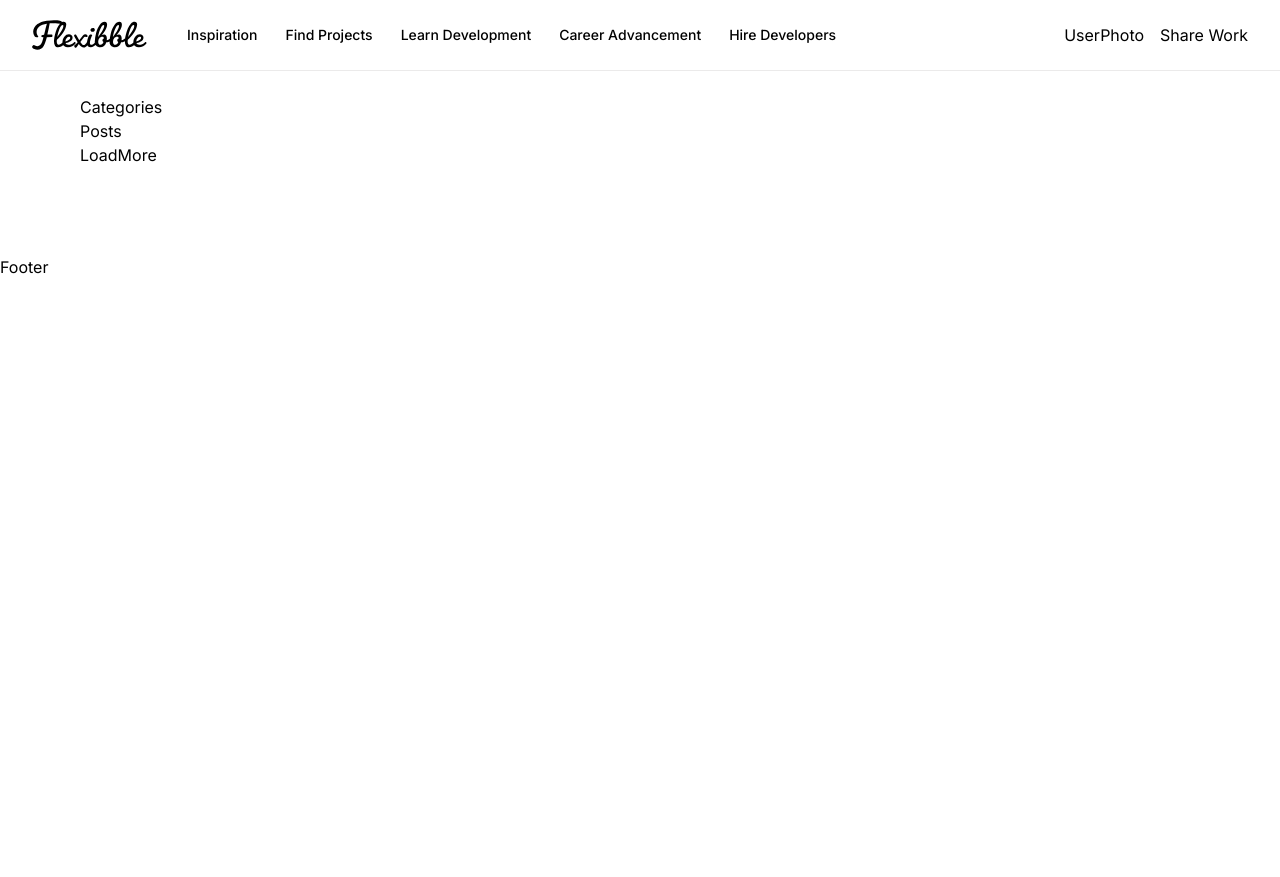
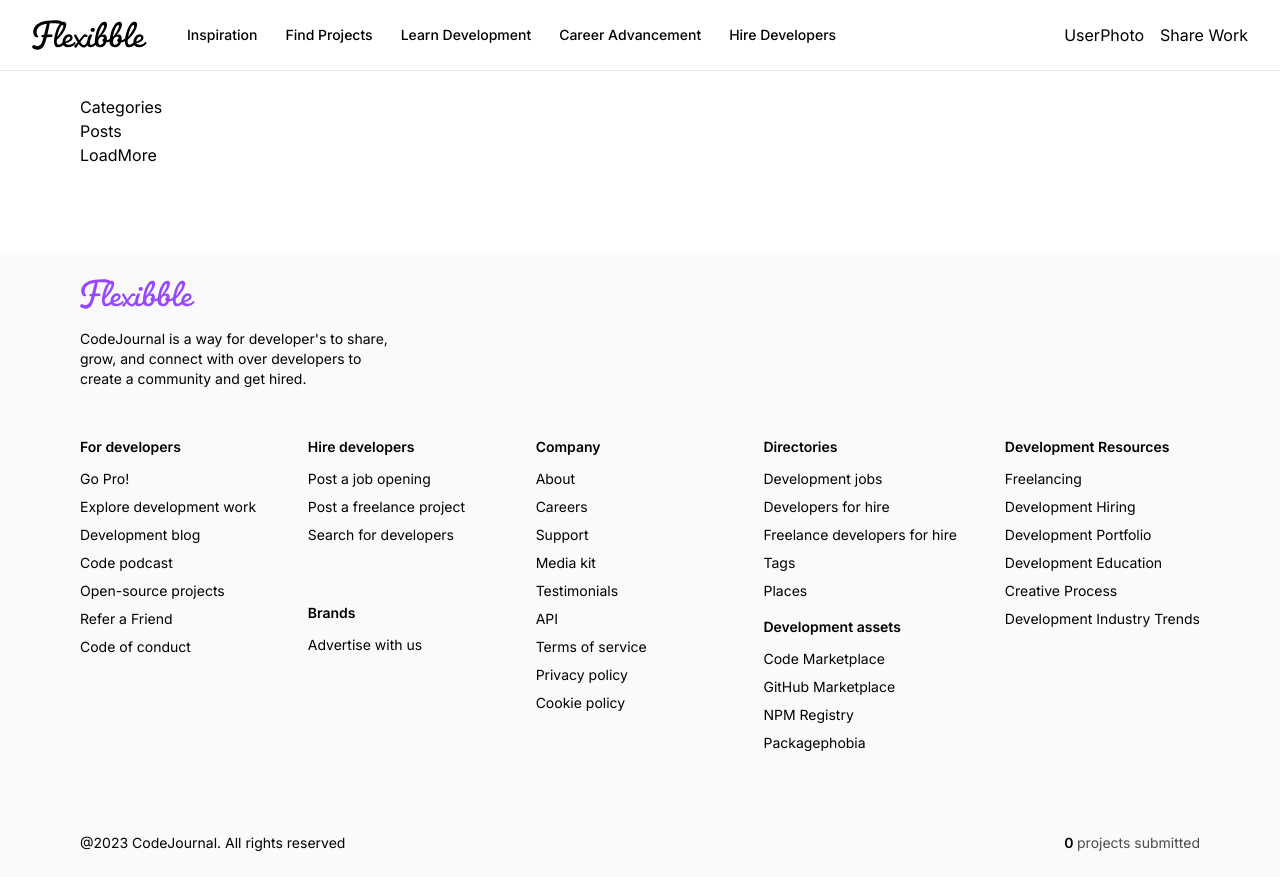
Before and after one commit to brandon-moy/code-journal-dribbble, a Next.js app: page / in a window 1280 px wide. Before the commit the page ends 800 px from the top, so only its background shows below. Built offline with nearby package versions, Linux system fonts and the light colour scheme.

Commit message:
Completed creating footer element with links to different sections

```diff
--- a/components/Footer.tsx
+++ b/components/Footer.tsx
@@ -1,7 +1,81 @@
 import React from "react";
+import Image from "next/image";
+import Link from "next/link";
+import { footerLinks } from "@/constants";
+
+type ColumnProps = {
+  title: string;
+  links: string[];
+};
+
+const FooterColumn = ({ title, links }: ColumnProps) => (
+  <div className="footer_column">
+    <h4 className="font-semibold">{title}</h4>
+    <ul className="flex flex-col gap-2 font-normal">
+      {links.map((link) => (
+        <Link href="/" key={link}>
+          {link}
+        </Link>
+      ))}
+    </ul>
+  </div>
+);
 
 const Footer = () => {
-  return <div>Footer</div>;
+  return (
+    <footer className="flexStart footer">
+      <div className="flex flex-col gap-12 w-full">
+        <div className="flex items-start flex-col">
+          <Image src="/logo-purple.svg" width={115} height={38} alt="Logo" />
+          <p className="text-start text-sm font-normal mt-5 max-w-xs">
+            CodeJournal is a way for developer&apos;s to share, grow, and
+            connect with over developers to create a community and get hired.
+          </p>
+        </div>
+        <div className="flex flex-wrap gap-12">
+          <FooterColumn
+            title={footerLinks[0].title}
+            links={footerLinks[0].links}
+          />
+          <div className="flex-1 flex flex-col gap-4">
+            <FooterColumn
+              title={footerLinks[1].title}
+              links={footerLinks[1].links}
+            />
+            <FooterColumn
+              title={footerLinks[2].title}
+              links={footerLinks[2].links}
+            />
+          </div>
+          <FooterColumn
+            title={footerLinks[3].title}
+            links={footerLinks[3].links}
+          />
+          <div className="flex-1 flex flex-col gap-4">
+            <FooterColumn
+              title={footerLinks[4].title}
+              links={footerLinks[4].links}
+            />
+            <FooterColumn
+              title={footerLinks[5].title}
+              links={footerLinks[5].links}
+            />
+          </div>
+          <FooterColumn
+            title={footerLinks[6].title}
+            links={footerLinks[6].links}
+          />
+        </div>
+      </div>
+      <div className="flexBetween footer_copyright">
+        <p>@2023 CodeJournal. All rights reserved</p>
+        <p className="text-gray">
+          <span className="text-black font-semibold">0 </span>
+          projects submitted
+        </p>
+      </div>
+    </footer>
+  );
 };
 
 export default Footer;
```
